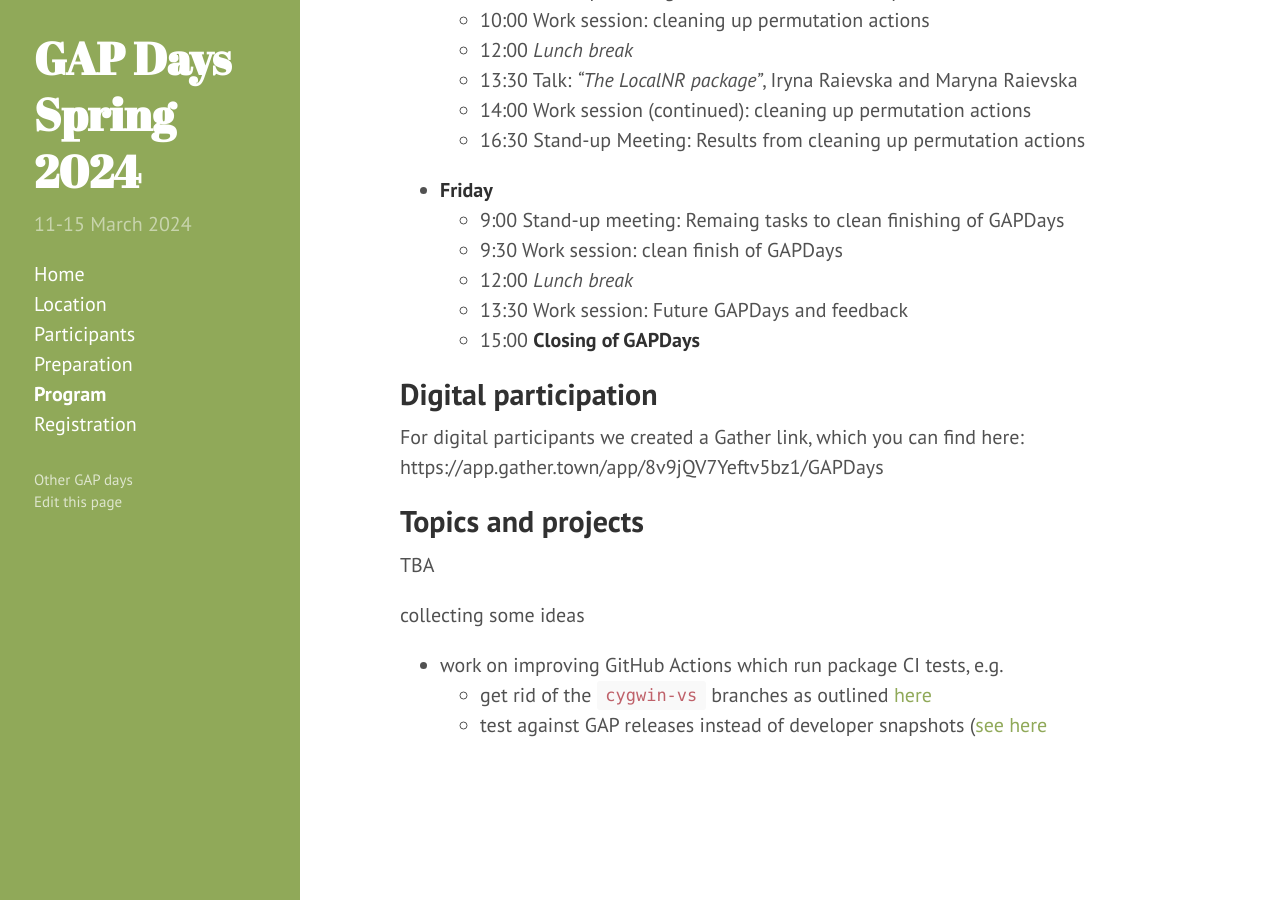
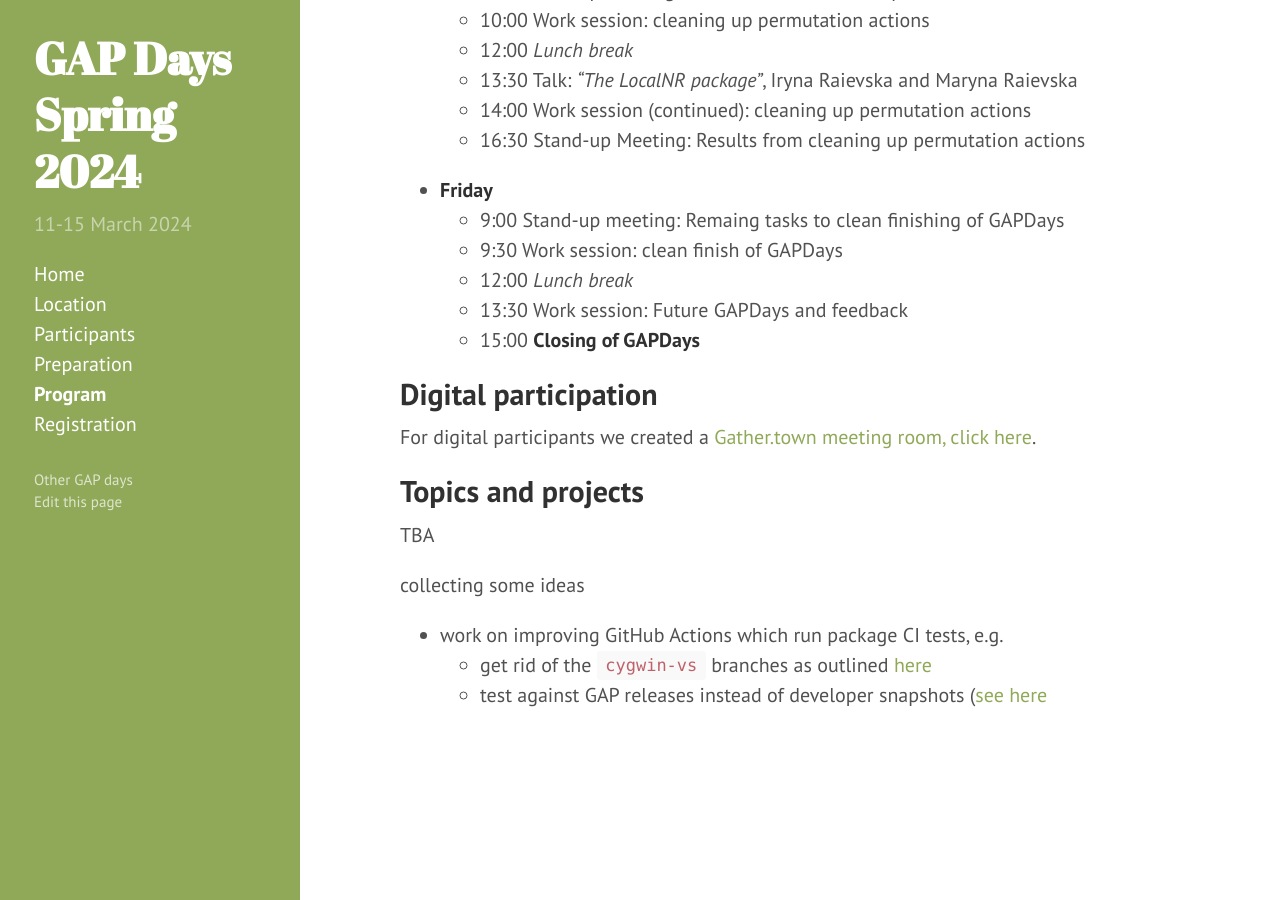
Before and after one commit to gapdays/gapdays2024-spring, a Jekyll site: the page built from program.md, in a window 1280 px wide and 900 px high, scrolled down 1613 px. Built offline with Jekyll 4.4.1, drawn with Linux system fonts in a browser that asks for light colours.

Commit message:
Fix gather link

```diff
--- a/program.md
+++ b/program.md
@@ -68,8 +68,7 @@ This schedule is the first draft. Additional information will be added soon.
 
 ## Digital participation
 
-For digital participants we created a Gather link, which you can find here:
-https://app.gather.town/app/8v9jQV7Yeftv5bz1/GAPDays
+For digital participants we created a [Gather.town meeting room, click here](https://app.gather.town/app/8v9jQV7Yeftv5bz1/GAPDays).
 
 ## Topics and projects
 
```
